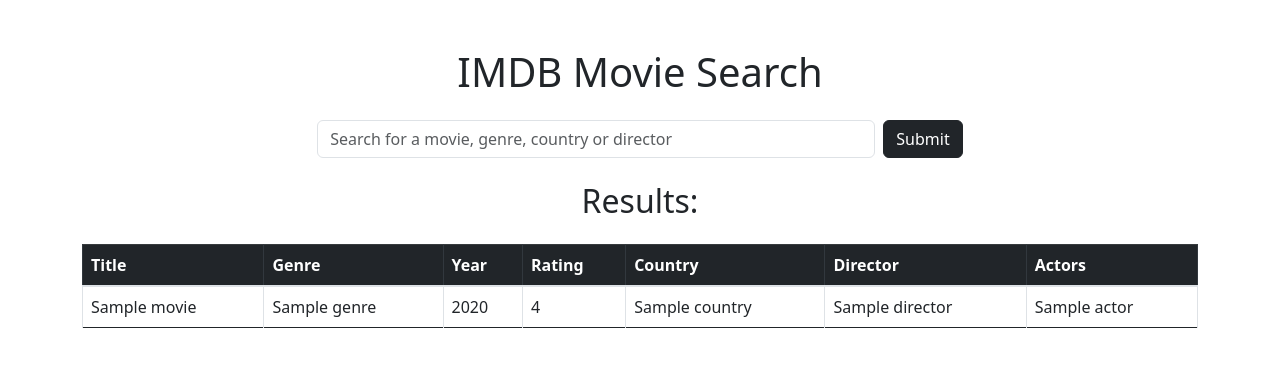
After one commit to revatiipatil/imdb, a Flask app: template templates/results.html in a window 1280 px wide. The commit adds this page. Shown: the top 367 px of the page. Run offline with Flask 3, Linux system fonts and the light colour scheme; the template is opened without the code that fills it: most values are stand-ins (such as "Sample title", 1, 10 or a date in 2020).

Commit message:
added routes

```diff
--- a/app.py
+++ b/app.py
@@ -7,8 +7,12 @@
 # Connect to the SQLite database
 engine = create_engine('sqlite:///imdb_data_exercise.db')
 
-@app.route('/', methods=['GET', 'POST'])
+@app.route('/', methods=['GET'])
 def index():
+    return render_template('index.html')
+
+@app.route('/results', methods=['POST'])
+def results():
     movies = []
     if request.method == 'POST':
         search_ = request.form.get('content', ' ').strip()
@@ -37,7 +41,7 @@
         movies = df.to_dict(orient='records')
         print(movies)
 
-    return render_template('index.html', movies=movies)
+    return render_template('results.html', movies=movies)
 
 if __name__ == '__main__':
     app.run(debug=True)
--- /dev/null
+++ b/templates/results.html
@@ -0,0 +1,54 @@
+{% extends 'base.html' %}
+
+{% block head %}
+    <title>IMDB</title>
+    <!-- Bootstrap CSS (if not already in base.html) -->
+    <link href="https://cdn.jsdelivr.net/npm/bootstrap@5.3.0/dist/css/bootstrap.min.css" rel="stylesheet">
+{% endblock %}
+
+{% block body %}
+<div class="container my-5">
+
+    <!-- Centered Title -->
+    <h1 class="text-center mb-4">IMDB Movie Search</h1>
+
+    <!-- Centered Form -->
+    <form action="/results" method="POST" class="d-flex justify-content-center mb-4">
+        <input type="text" name="content" placeholder="Search for a movie, genre, country or director" class="form-control w-50 me-2">
+        <input class="btn btn-dark" type="submit" value="Submit">
+    </form>
+
+    {% if movies %}
+        <h2 class="text-center mb-4">Results:</h2>
+
+        <div class="table-responsive">
+            <table class="table table-bordered">
+                <thead class="table-dark">
+                    <tr>
+                        <th scope="col">Title</th>
+                        <th scope="col">Genre</th>
+                        <th scope="col">Year</th>
+                        <th scope="col">Rating</th>
+                        <th scope="col">Country</th>
+                        <th scope="col">Director</th>
+                        <th scope="col">Actors</th>
+                    </tr>
+                </thead>
+                <tbody>
+                    {% for movie in movies %}
+                    <tr>
+                        <td>{{ movie.title }}</td>
+                        <td>{{ movie.genre }}</td>
+                        <td>{{ movie.year }}</td>
+                        <td>{{ movie.rating }}</td>
+                        <td>{{ movie.country }}</td>
+                        <td>{{ movie.director }}</td>
+                        <td>{{ movie.actor }}</td>
+                    </tr>
+                    {% endfor %}
+                </tbody>
+            </table>
+        </div>
+    {% endif %}
+</div>
+{% endblock %}
```
Also changed, not shown: templates/index.html (+1 -35 lines).
